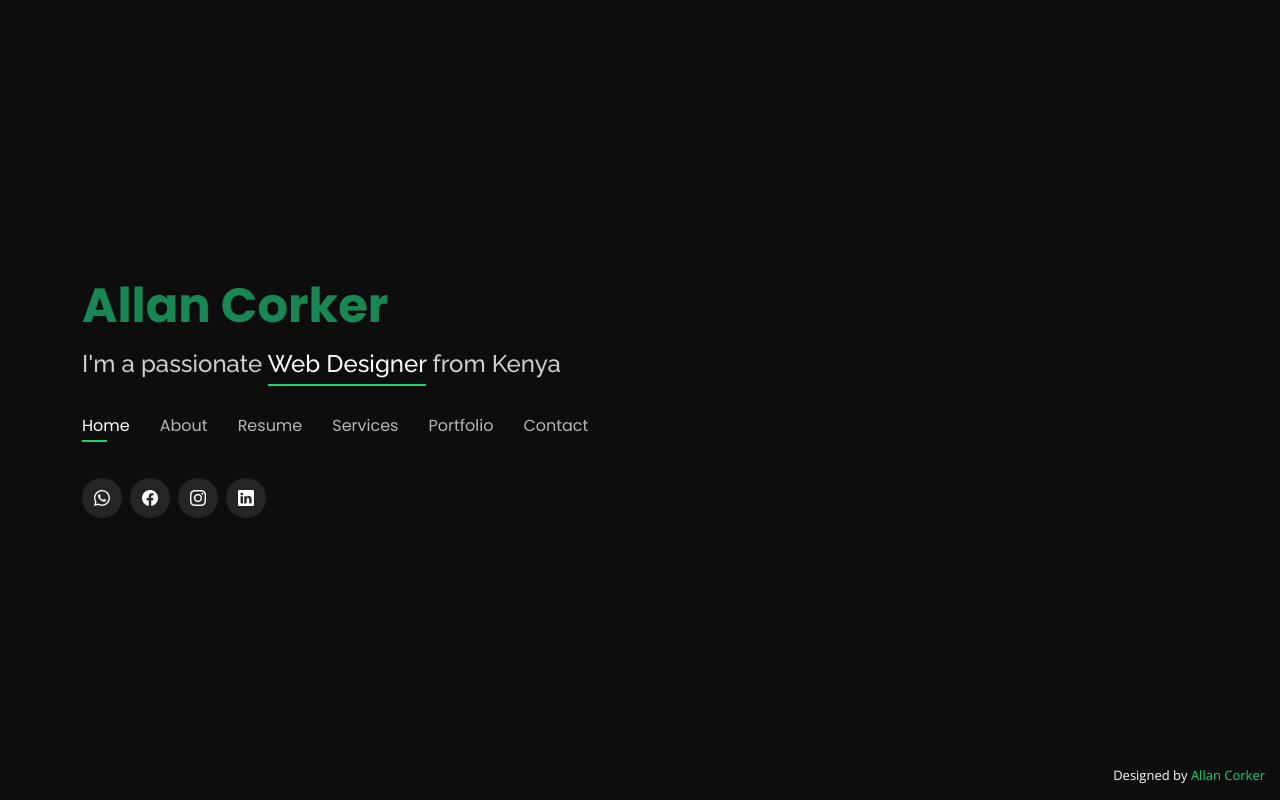
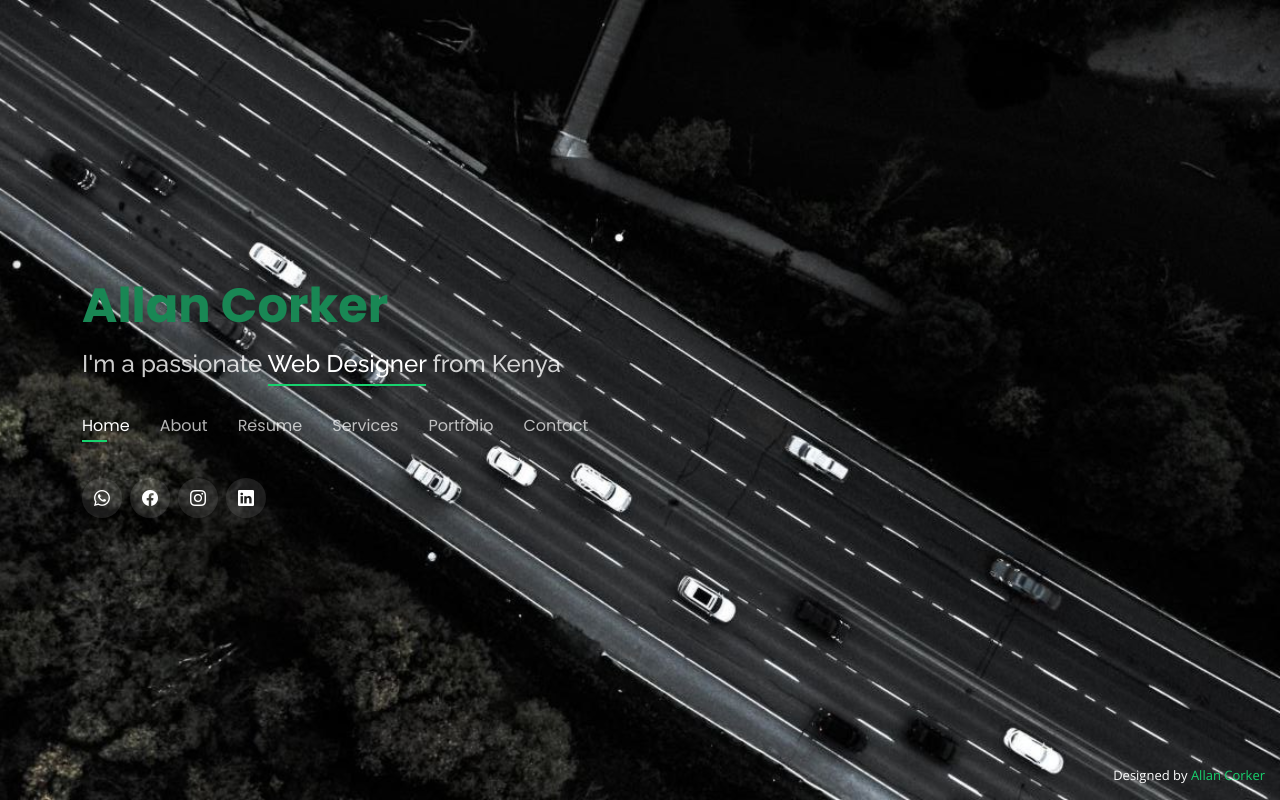
Before and after one commit to allancorker/corkerportfolio.io, a plain HTML site: page index.html in a window 1280 px wide. Drawn offline with nearby package versions, Linux system fonts and the light colour scheme; files whose address does not match are found by name.

Commit message:
Trials 2

```diff
--- a/static/files/assets/css/style.css
+++ b/static/files/assets/css/style.css
@@ -12,7 +12,7 @@ body {
 body::before {
   content: "";
   position: fixed;
-  background: #0e0d0d url("static/images/bg-road.jpg") top right no-repeat;
+  background: #0e0d0d url("/static/images/bg-road.jpg") top right no-repeat;
   background-size: cover;
   left: 0;
   right: 0;
```
